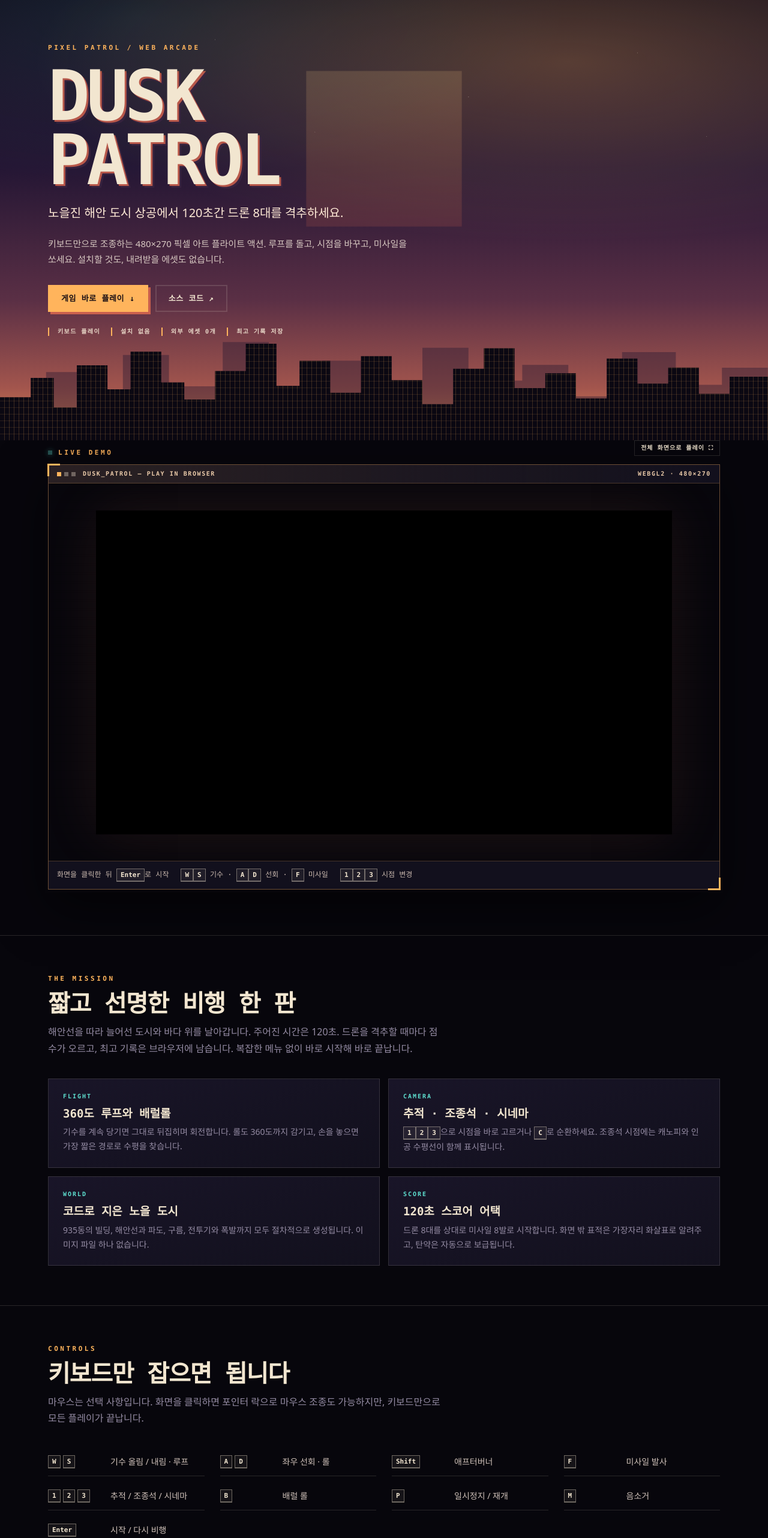
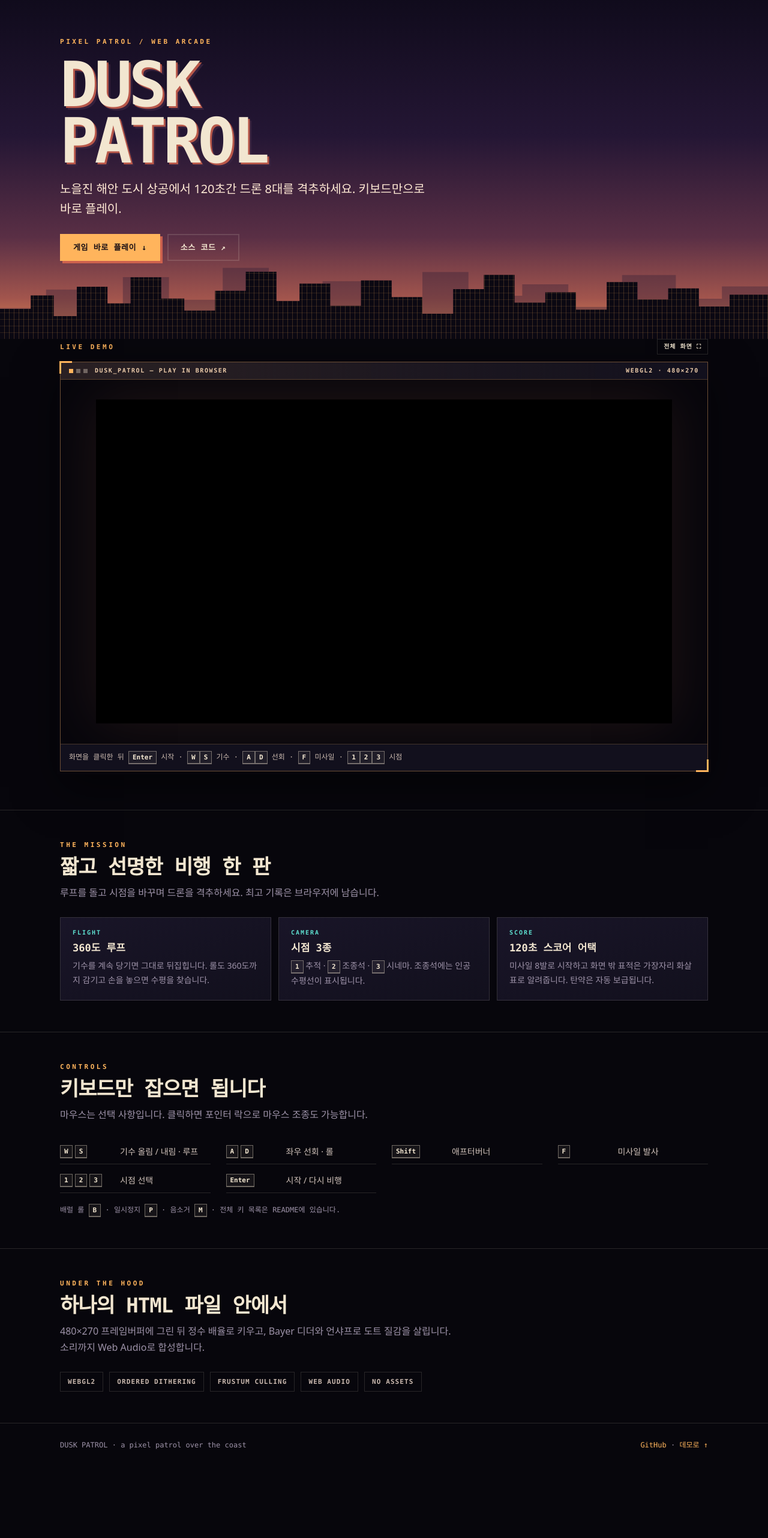
Before and after one commit to jeiel85/dusk-patrol, a plain HTML site: page index.html in a window 1280 px wide. Shown: the top 2564 px of the page at 60% size. After the commit the page ends 2461 px from the top, so only its background shows below. Drawn offline with Linux system fonts and the light colour scheme.

Commit message:
Trim render work and simplify landing page and HUD

```diff
--- a/index.html
+++ b/index.html
@@ -3,8 +3,8 @@
 <head>
 <meta charset="utf-8">
 <meta name="viewport" content="width=device-width,initial-scale=1">
-<title>DUSK PATROL — 노을진 해안 상공의 픽셀 전투기</title>
-<meta name="description" content="WebGL2로 만든 480×270 픽셀 아트 전투기 게임. 360도 루프, 조종석 1인칭 시점, 120초 드론 격추 미션. 설치 없이 브라우저에서 바로 플레이.">
+<title>DUSK PATROL — 픽셀 아트 전투기</title>
+<meta name="description" content="WebGL2로 만든 480×270 픽셀 아트 전투기 게임. 360도 루프, 조종석 1인칭, 120초 드론 격추. 설치 없이 브라우저에서 바로 플레이.">
 <meta property="og:type" content="website">
 <meta property="og:title" content="DUSK PATROL">
 <meta property="og:description" content="노을진 해안 도시 상공에서 120초간 드론 8대를 격추하세요. 키보드만으로 즐기는 픽셀 아트 플라이트 액션.">
@@ -12,145 +12,72 @@
   :root{
     --ink:#07060c;
     --panel:#12101d;
-    --panel-2:#191528;
     --line:rgba(242,230,208,.14);
     --bone:#f2e6d0;
-    --dim:#948ba3;
+    --dim:#9d92a8;
     --amber:#ffb45c;
-    --amber-soft:rgba(255,180,92,.16);
     --teal:#5ee0d0;
-    --plum:#3a2442;
     --mono:ui-monospace,"SFMono-Regular",Consolas,"Courier New",monospace;
     --sans:system-ui,-apple-system,"Segoe UI","Malgun Gothic","Apple SD Gothic Neo",sans-serif;
   }
   *{box-sizing:border-box}
   html{scroll-behavior:smooth}
-  body{
-    margin:0;
-    background:var(--ink);
-    color:var(--bone);
-    font-family:var(--sans);
-    line-height:1.7;
-    -webkit-font-smoothing:antialiased;
-  }
+  body{margin:0;background:var(--ink);color:var(--bone);font-family:var(--sans);line-height:1.65;-webkit-font-smoothing:antialiased}
   a{color:inherit}
   :focus-visible{outline:2px solid var(--teal);outline-offset:3px}
 
-  /* ---------- dusk sky ---------- */
   .sky{
-    position:relative;
-    overflow:hidden;
-    padding:0 0 118px;
-    background:
-      radial-gradient(120% 70% at 74% 14%, rgba(255,180,92,.28), transparent 58%),
-      radial-gradient(90% 60% at 18% 4%, rgba(94,224,208,.10), transparent 62%),
-      linear-gradient(180deg,#100b1c 0%,#241634 38%,#5a2f45 68%,#a2554d 88%,#e48a55 100%);
-  }
-  .sky::before{
-    /* the stepped sunset sun */
-    content:"";
-    position:absolute;
-    top:118px; left:50%; transform:translateX(-50%);
-    width:260px; height:260px;
-    background:linear-gradient(180deg,#ffd08a,#ff9d5c 60%,#e46b4f);
-    clip-path:polygon(0 0,100% 0,100% 100%,0 100%);
-    border-radius:0;
-    opacity:.16;
-    filter:blur(1px);
-    pointer-events:none;
-  }
-  .stars{
-    position:absolute; inset:0;
-    background-image:
-      radial-gradient(1px 1px at 12% 18%,rgba(242,230,208,.55),transparent),
-      radial-gradient(1px 1px at 28% 9%,rgba(242,230,208,.35),transparent),
-      radial-gradient(1px 1px at 61% 22%,rgba(242,230,208,.45),transparent),
-      radial-gradient(1px 1px at 83% 12%,rgba(242,230,208,.35),transparent),
-      radial-gradient(1px 1px at 92% 31%,rgba(242,230,208,.30),transparent),
-      radial-gradient(1px 1px at 41% 30%,rgba(242,230,208,.25),transparent);
-    pointer-events:none;
+    position:relative;overflow:hidden;padding:0 0 96px;
+    background:linear-gradient(180deg,#100b1c 0%,#241634 40%,#5a2f45 70%,#a2554d 88%,#e48a55 100%);
   }
   .skyline{
-    position:absolute; left:0; right:0; bottom:0; height:190px;
+    position:absolute;left:0;right:0;bottom:0;height:132px;pointer-events:none;
     background:
       repeating-linear-gradient(90deg,transparent 0 7px,rgba(255,180,92,.20) 7px 8px),
       repeating-linear-gradient(0deg,transparent 0 10px,rgba(255,180,92,.13) 10px 11px),
       #0b0812;
     clip-path:polygon(0 100%,0 62%,4% 62%,4% 45%,7% 45%,7% 71%,10% 71%,10% 34%,14% 34%,14% 55%,17% 55%,17% 22%,21% 22%,21% 49%,24% 49%,24% 64%,28% 64%,28% 39%,32% 39%,32% 15%,36% 15%,36% 52%,39% 52%,39% 30%,43% 30%,43% 58%,47% 58%,47% 26%,51% 26%,51% 47%,55% 47%,55% 68%,59% 68%,59% 37%,63% 37%,63% 19%,67% 19%,67% 54%,71% 54%,71% 41%,75% 41%,75% 63%,79% 63%,79% 28%,83% 28%,83% 50%,87% 50%,87% 36%,91% 36%,91% 59%,95% 59%,95% 44%,100% 44%,100% 100%);
-    pointer-events:none;
   }
   .skyline.back{
-    height:238px; opacity:.42; filter:blur(1px);
-    background:#2a1b34;
+    height:172px;opacity:.35;background:#2a1b34;
     clip-path:polygon(0 100%,0 70%,6% 70%,6% 52%,11% 52%,11% 75%,16% 75%,16% 40%,22% 40%,22% 62%,29% 62%,29% 31%,35% 31%,35% 66%,42% 66%,42% 44%,48% 44%,48% 72%,55% 72%,55% 35%,61% 35%,61% 58%,68% 58%,68% 47%,74% 47%,74% 69%,81% 69%,81% 38%,88% 38%,88% 61%,94% 61%,94% 49%,100% 49%,100% 100%);
   }
 
-  /* ---------- shell ---------- */
-  .wrap{width:min(1120px,calc(100% - 40px));margin:0 auto;position:relative;z-index:1}
-  .kicker{
-    font:700 11px/1 var(--mono);
-    letter-spacing:.32em;
-    text-transform:uppercase;
-    color:var(--amber);
-  }
-  .hero{padding:74px 0 40px;max-width:760px}
+  .wrap{width:min(1080px,calc(100% - 40px));margin:0 auto;position:relative;z-index:1}
+  .kicker{font:700 11px/1 var(--mono);letter-spacing:.32em;text-transform:uppercase;color:var(--amber)}
+  .hero{padding:64px 0 34px;max-width:720px}
   h1{
-    font:900 clamp(54px,10vw,116px)/.92 var(--mono);
-    letter-spacing:-.05em;
-    margin:22px 0 18px;
-    color:var(--bone);
+    font:900 clamp(52px,10vw,104px)/.9 var(--mono);
+    letter-spacing:-.05em;margin:20px 0 16px;
     text-shadow:3px 3px 0 rgba(228,107,79,.75),6px 6px 0 rgba(58,36,66,.75);
   }
-  .hero p.lead{font-size:clamp(16px,2.2vw,20px);color:#ffead6;max-width:620px;margin:0 0 22px}
-  .hero p.sub{color:#d8c9c2;max-width:600px;margin:0 0 30px;font-size:15px}
-  .actions{display:flex;flex-wrap:wrap;gap:12px;align-items:center}
+  .lead{font-size:clamp(16px,2.2vw,20px);color:#ffe9d4;max-width:620px;margin:0 0 26px}
+  .actions{display:flex;flex-wrap:wrap;gap:12px}
   .btn{
     display:inline-flex;align-items:center;gap:9px;
-    font:700 13px/1 var(--mono);
-    letter-spacing:.05em;
-    text-transform:uppercase;
-    padding:14px 20px;
-    border:2px solid var(--amber);
-    background:var(--amber);color:#1a0f14;
-    text-decoration:none;
-    box-shadow:4px 4px 0 rgba(228,107,79,.8);
+    font:700 13px/1 var(--mono);letter-spacing:.05em;text-transform:uppercase;
+    padding:14px 20px;border:2px solid var(--amber);background:var(--amber);color:#1a0f14;
+    text-decoration:none;box-shadow:4px 4px 0 rgba(228,107,79,.8);
     transition:transform .12s ease,box-shadow .12s ease;
   }
   .btn:hover{transform:translate(-2px,-2px);box-shadow:6px 6px 0 rgba(228,107,79,.8)}
   .btn.ghost{background:transparent;color:var(--bone);border-color:var(--line);box-shadow:none}
   .btn.ghost:hover{border-color:var(--teal);color:var(--teal)}
-  .facts{display:flex;flex-wrap:wrap;gap:18px;margin-top:26px;padding:0;list-style:none}
-  .facts li{
-    font:700 10px/1.4 var(--mono);
-    letter-spacing:.14em;text-transform:uppercase;color:#e9d8c8;
-    padding-left:14px;border-left:2px solid var(--amber);
+
+  .demo-block{position:relative;padding-bottom:64px}
+  .demo-head{display:flex;align-items:center;justify-content:space-between;gap:16px;margin-bottom:12px;flex-wrap:wrap}
+  .section-label{font:700 11px/1 var(--mono);letter-spacing:.32em;text-transform:uppercase;color:var(--amber);display:flex;align-items:center;gap:10px}
+  .live-dot{width:7px;height:7px;background:var(--teal);box-shadow:0 0 10px var(--teal)}
+  .console{
+    position:relative;border:1px solid rgba(255,180,92,.38);background:var(--panel);
+    box-shadow:0 0 0 5px rgba(7,6,12,.9),0 26px 70px rgba(0,0,0,.55);
   }
-
-  /* ---------- live demo console ---------- */
-  .demo-block{position:relative;padding-bottom:76px}
-  .demo-head{display:flex;align-items:flex-end;justify-content:space-between;gap:16px;margin-bottom:14px;flex-wrap:wrap}
-  .section-label{
-    font:700 11px/1 var(--mono);
-    letter-spacing:.32em;text-transform:uppercase;color:var(--amber);
-    display:flex;align-items:center;gap:10px;
-  }
-  .live-dot{width:7px;height:7px;background:var(--teal);box-shadow:0 0 10px var(--teal);animation:pulse 2s infinite}
-  @keyframes pulse{50%{opacity:.35}}
-  .console{
-    position:relative;
-    border:1px solid rgba(255,180,92,.38);
-    background:var(--panel);
-    box-shadow:0 0 0 5px rgba(7,6,12,.9),0 30px 80px rgba(0,0,0,.6);
-  }
-  .console::before,.console::after{
-    content:"";position:absolute;width:18px;height:18px;z-index:3;pointer-events:none;
-    border-color:var(--amber);border-style:solid;
-  }
+  .console::before,.console::after{content:"";position:absolute;width:18px;height:18px;z-index:3;pointer-events:none;border-color:var(--amber);border-style:solid}
   .console::before{top:-2px;left:-2px;border-width:3px 0 0 3px}
   .console::after{bottom:-2px;right:-2px;border-width:0 3px 3px 0}
   .console-bar{
-    display:flex;align-items:center;gap:12px;
-    padding:10px 14px;border-bottom:1px solid rgba(255,180,92,.22);
+    display:flex;align-items:center;gap:12px;padding:9px 14px;
+    border-bottom:1px solid rgba(255,180,92,.22);
     background:linear-gradient(90deg,rgba(255,180,92,.1),transparent);
     font:700 10px/1 var(--mono);letter-spacing:.16em;text-transform:uppercase;color:#e9c9a8;
   }
@@ -166,15 +93,9 @@
   .fs-btn:hover{border-color:var(--amber);color:var(--amber)}
   .screen{position:relative;aspect-ratio:16/9;background:#07060c;overflow:hidden}
   .screen iframe{position:absolute;inset:0;width:100%;height:100%;border:0;display:block;background:#07060c}
-  .screen::after{
-    content:"";position:absolute;inset:0;pointer-events:none;
-    background:repeating-linear-gradient(0deg,rgba(0,0,0,.13) 0 1px,transparent 1px 3px);
-    mix-blend-mode:multiply;
-  }
   .demo-hint{
-    display:flex;flex-wrap:wrap;gap:8px 20px;align-items:center;
-    padding:12px 14px;border-top:1px solid rgba(255,180,92,.22);
-    color:#c9b8ae;font:500 12px/1.5 var(--mono);
+    padding:11px 14px;border-top:1px solid rgba(255,180,92,.22);
+    color:#c9b8ae;font:500 12px/1.6 var(--mono);
   }
   kbd{
     display:inline-block;font:700 11px/1 var(--mono);
@@ -182,82 +103,54 @@
     padding:4px 6px;color:var(--bone);background:rgba(242,230,208,.06);
   }
 
-  /* ---------- content sections ---------- */
-  section.body{padding:66px 0;border-top:1px solid var(--line)}
-  section.body .intro{max-width:660px;margin-bottom:36px}
-  h2{
-    font:800 clamp(26px,4vw,40px)/1.1 var(--mono);
-    letter-spacing:-.03em;margin:14px 0 12px;color:var(--bone);
-  }
-  .intro p{color:var(--dim);margin:0}
-  .cards{display:grid;grid-template-columns:repeat(2,minmax(0,1fr));gap:14px}
-  .card{
-    background:linear-gradient(160deg,var(--panel-2),var(--panel));
-    border:1px solid var(--line);
-    padding:24px 24px 22px;
-    transition:border-color .15s ease,transform .15s ease;
-  }
-  .card:hover{border-color:rgba(255,180,92,.5);transform:translateY(-3px)}
+  section.body{padding:52px 0;border-top:1px solid var(--line)}
+  .intro{margin-bottom:28px}
+  h2{font:800 clamp(24px,4vw,34px)/1.15 var(--mono);letter-spacing:-.03em;margin:12px 0 10px}
+  .intro p{color:var(--dim);margin:0;max-width:660px}
+  .cards{display:grid;grid-template-columns:repeat(3,minmax(0,1fr));gap:12px}
+  .card{background:linear-gradient(160deg,#191528,var(--panel));border:1px solid var(--line);padding:20px}
   .card .tag{font:700 10px/1 var(--mono);letter-spacing:.2em;text-transform:uppercase;color:var(--teal)}
-  .card h3{font:800 19px/1.2 var(--mono);margin:12px 0 8px;color:var(--bone)}
+  .card h3{font:800 17px/1.2 var(--mono);margin:10px 0 8px}
   .card p{margin:0;color:var(--dim);font-size:14px}
 
-  .keys{display:grid;grid-template-columns:repeat(auto-fit,minmax(215px,1fr));gap:10px 26px}
-  .keyrow{display:flex;align-items:center;gap:12px;padding:11px 0;border-bottom:1px solid var(--line)}
-  .keyrow .keyset{display:flex;gap:4px;min-width:92px}
+  .keys{display:grid;grid-template-columns:repeat(auto-fit,minmax(210px,1fr));gap:6px 26px}
+  .keyrow{display:flex;align-items:center;gap:12px;padding:9px 0;border-bottom:1px solid var(--line)}
+  .keyrow .keyset{display:flex;gap:4px;min-width:88px}
   .keyrow span{color:#cfc1b9;font-size:14px}
+  .note{color:var(--dim);font:500 12px/1.6 var(--mono);margin:18px 0 0}
 
-  .tech{
-    display:flex;flex-wrap:wrap;gap:10px;list-style:none;padding:0;margin:0;
-  }
-  .tech li{
-    font:700 11px/1 var(--mono);letter-spacing:.1em;text-transform:uppercase;
-    border:1px solid var(--line);padding:10px 12px;color:#c9b8ae;
-  }
-  footer{
-    border-top:1px solid var(--line);padding:34px 0 46px;
-    color:var(--dim);font:500 12px/1.8 var(--mono);
-    display:flex;justify-content:space-between;gap:18px;flex-wrap:wrap;
-  }
+  .tech{display:flex;flex-wrap:wrap;gap:10px;list-style:none;padding:0;margin:0}
+  .tech li{font:700 11px/1 var(--mono);letter-spacing:.1em;text-transform:uppercase;border:1px solid var(--line);padding:10px 12px;color:#c9b8ae}
+
+  footer{border-top:1px solid var(--line);padding:26px 0 40px;color:var(--dim);font:500 12px/1.8 var(--mono)}
+  .foot{display:flex;justify-content:space-between;gap:18px;flex-wrap:wrap}
   footer a{color:var(--amber);text-decoration:none}
   footer a:hover{text-decoration:underline}
 
   @media(max-width:760px){
-    .hero{padding:52px 0 30px}
+    .hero{padding:46px 0 28px}
     .cards{grid-template-columns:1fr}
     .console-bar .spacer{display:none}
-    .skyline{height:130px}
-    .skyline.back{height:170px}
-    .sky{padding-bottom:90px}
+    .sky{padding-bottom:78px}
+    .skyline{height:96px}.skyline.back{height:126px}
   }
-  @media(prefers-reduced-motion:reduce){
-    html{scroll-behavior:auto}
-    *{animation:none!important;transition:none!important}
-  }
+  @media(prefers-reduced-motion:reduce){html{scroll-behavior:auto}*{transition:none!important}}
 </style>
 </head>
 <body>
 
 <header class="sky">
-  <div class="stars"></div>
   <div class="skyline back"></div>
   <div class="skyline"></div>
   <div class="wrap">
     <div class="hero">
       <div class="kicker">Pixel patrol / web arcade</div>
       <h1>DUSK<br>PATROL</h1>
-      <p class="lead">노을진 해안 도시 상공에서 120초간 드론 8대를 격추하세요.</p>
-      <p class="sub">키보드만으로 조종하는 480×270 픽셀 아트 플라이트 액션. 루프를 돌고, 시점을 바꾸고, 미사일을 쏘세요. 설치할 것도, 내려받을 에셋도 없습니다.</p>
+      <p class="lead">노을진 해안 도시 상공에서 120초간 드론 8대를 격추하세요. 키보드만으로 바로 플레이.</p>
       <div class="actions">
         <a class="btn" href="#demo">게임 바로 플레이 <span aria-hidden="true">↓</span></a>
         <a class="btn ghost" href="https://github.com/jeiel85/dusk-patrol" target="_blank" rel="noopener">소스 코드 ↗</a>
       </div>
-      <ul class="facts">
-        <li>키보드 플레이</li>
-        <li>설치 없음</li>
-        <li>외부 에셋 0개</li>
-        <li>최고 기록 저장</li>
-      </ul>
     </div>
   </div>
 </header>
@@ -265,8 +158,8 @@
 <main>
   <div class="wrap demo-block" id="demo">
     <div class="demo-head">
-      <div class="section-label"><span class="live-dot" aria-hidden="true"></span> Live demo</div>
-      <button class="fs-btn" id="fullscreen" type="button">전체 화면으로 플레이 ⛶</button>
+      <div class="section-label">Live demo</div>
+      <button class="fs-btn" id="fullscreen" type="button">전체 화면 ⛶</button>
     </div>
     <div class="console" id="console">
       <div class="console-bar">
@@ -278,11 +171,7 @@
       <div class="screen">
         <iframe id="game" src="game/index.html" title="DUSK PATROL 라이브 데모 — 브라우저에서 바로 플레이하는 전투기 게임" allow="fullscreen" allowfullscreen></iframe>
       </div>
-      <div class="demo-hint">
-        <span>화면을 클릭한 뒤 <kbd>Enter</kbd>로 시작</span>
-        <span><kbd>W</kbd><kbd>S</kbd> 기수 · <kbd>A</kbd><kbd>D</kbd> 선회 · <kbd>F</kbd> 미사일</span>
-        <span><kbd>1</kbd><kbd>2</kbd><kbd>3</kbd> 시점 변경</span>
-      </div>
+      <div class="demo-hint">화면을 클릭한 뒤 <kbd>Enter</kbd> 시작 · <kbd>W</kbd><kbd>S</kbd> 기수 · <kbd>A</kbd><kbd>D</kbd> 선회 · <kbd>F</kbd> 미사일 · <kbd>1</kbd><kbd>2</kbd><kbd>3</kbd> 시점</div>
     </div>
   </div>
 
@@ -291,28 +180,23 @@
       <div class="intro">
         <div class="section-label">The mission</div>
         <h2>짧고 선명한 비행 한 판</h2>
-        <p>해안선을 따라 늘어선 도시와 바다 위를 날아갑니다. 주어진 시간은 120초. 드론을 격추할 때마다 점수가 오르고, 최고 기록은 브라우저에 남습니다. 복잡한 메뉴 없이 바로 시작해 바로 끝납니다.</p>
+        <p>루프를 돌고 시점을 바꾸며 드론을 격추하세요. 최고 기록은 브라우저에 남습니다.</p>
       </div>
       <div class="cards">
         <article class="card">
           <div class="tag">Flight</div>
-          <h3>360도 루프와 배럴롤</h3>
-          <p>기수를 계속 당기면 그대로 뒤집히며 회전합니다. 롤도 360도까지 감기고, 손을 놓으면 가장 짧은 경로로 수평을 찾습니다.</p>
+          <h3>360도 루프</h3>
+          <p>기수를 계속 당기면 그대로 뒤집힙니다. 롤도 360도까지 감기고 손을 놓으면 수평을 찾습니다.</p>
         </article>
         <article class="card">
           <div class="tag">Camera</div>
-          <h3>추적 · 조종석 · 시네마</h3>
-          <p><kbd>1</kbd><kbd>2</kbd><kbd>3</kbd>으로 시점을 바로 고르거나 <kbd>C</kbd>로 순환하세요. 조종석 시점에는 캐노피와 인공 수평선이 함께 표시됩니다.</p>
-        </article>
-        <article class="card">
-          <div class="tag">World</div>
-          <h3>코드로 지은 노을 도시</h3>
-          <p>935동의 빌딩, 해안선과 파도, 구름, 전투기와 폭발까지 모두 절차적으로 생성됩니다. 이미지 파일 하나 없습니다.</p>
+          <h3>시점 3종</h3>
+          <p><kbd>1</kbd> 추적 · <kbd>2</kbd> 조종석 · <kbd>3</kbd> 시네마. 조종석에는 인공 수평선이 표시됩니다.</p>
         </article>
         <article class="card">
           <div class="tag">Score</div>
           <h3>120초 스코어 어택</h3>
-          <p>드론 8대를 상대로 미사일 8발로 시작합니다. 화면 밖 표적은 가장자리 화살표로 알려주고, 탄약은 자동으로 보급됩니다.</p>
+          <p>미사일 8발로 시작하고 화면 밖 표적은 가장자리 화살표로 알려줍니다. 탄약은 자동 보급됩니다.</p>
         </article>
       </div>
     </div>
@@ -323,19 +207,17 @@
       <div class="intro">
         <div class="section-label">Controls</div>
         <h2>키보드만 잡으면 됩니다</h2>
-        <p>마우스는 선택 사항입니다. 화면을 클릭하면 포인터 락으로 마우스 조종도 가능하지만, 키보드만으로 모든 플레이가 끝납니다.</p>
+        <p>마우스는 선택 사항입니다. 클릭하면 포인터 락으로 마우스 조종도 가능합니다.</p>
       </div>
       <div class="keys">
         <div class="keyrow"><span class="keyset"><kbd>W</kbd><kbd>S</kbd></span><span>기수 올림 / 내림 · 루프</span></div>
         <div class="keyrow"><span class="keyset"><kbd>A</kbd><kbd>D</kbd></span><span>좌우 선회 · 롤</span></div>
         <div class="keyrow"><span class="keyset"><kbd>Shift</kbd></span><span>애프터버너</span></div>
         <div class="keyrow"><span class="keyset"><kbd>F</kbd></span><span>미사일 발사</span></div>
-        <div class="keyrow"><span class="keyset"><kbd>1</kbd><kbd>2</kbd><kbd>3</kbd></span><span>추적 / 조종석 / 시네마</span></div>
-        <div class="keyrow"><span class="keyset"><kbd>B</kbd></span><span>배럴 롤</span></div>
-        <div class="keyrow"><span class="keyset"><kbd>P</kbd></span><span>일시정지 / 재개</span></div>
-        <div class="keyrow"><span class="keyset"><kbd>M</kbd></span><span>음소거</span></div>
+        <div class="keyrow"><span class="keyset"><kbd>1</kbd><kbd>2</kbd><kbd>3</kbd></span><span>시점 선택</span></div>
         <div class="keyrow"><span class="keyset"><kbd>Enter</kbd></span><span>시작 / 다시 비행</span></div>
       </div>
+      <p class="note">배럴 롤 <kbd>B</kbd> · 일시정지 <kbd>P</kbd> · 음소거 <kbd>M</kbd> · 전체 키 목록은 README에 있습니다.</p>
     </div>
   </section>
 
@@ -344,25 +226,17 @@
       <div class="intro">
         <div class="section-label">Under the hood</div>
         <h2>하나의 HTML 파일 안에서</h2>
-        <p>장면은 480×270 프레임버퍼에 그린 뒤 화면에 맞춰 정수 배율로 키웁니다. 4이웃 언샤프, Bayer 디더, 채널 양자화로 도트 질감을 살리고, 소리까지 Web Audio로 합성합니다.</p>
+        <p>480×270 프레임버퍼에 그린 뒤 정수 배율로 키우고, Bayer 디더와 언샤프로 도트 질감을 살립니다. 소리까지 Web Audio로 합성합니다.</p>
       </div>
-      <ul class="tech">
-        <li>WebGL2</li>
-        <li>480×270 framebuffer</li>
-        <li>Ordered dithering</li>
-        <li>Frustum culling</li>
-        <li>Web Audio synthesis</li>
-        <li>Single HTML file</li>
-        <li>No dependencies</li>
-      </ul>
+      <ul class="tech"><li>WebGL2</li><li>Ordered dithering</li><li>Frustum culling</li><li>Web Audio</li><li>No assets</li></ul>
     </div>
   </section>
 </main>
 
 <footer>
-  <div class="wrap" style="display:flex;justify-content:space-between;gap:18px;flex-wrap:wrap;width:100%">
+  <div class="wrap foot">
     <span>DUSK PATROL · a pixel patrol over the coast</span>
-    <span><a href="https://github.com/jeiel85/dusk-patrol" target="_blank" rel="noopener">GitHub</a> · <a href="#demo">데모로 돌아가기 ↑</a></span>
+    <span><a href="https://github.com/jeiel85/dusk-patrol" target="_blank" rel="noopener">GitHub</a> · <a href="#demo">데모로 ↑</a></span>
   </div>
 </footer>
 
```
Also changed, not shown: game/index.html (+29 -13 lines).
